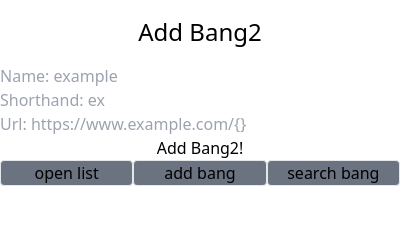
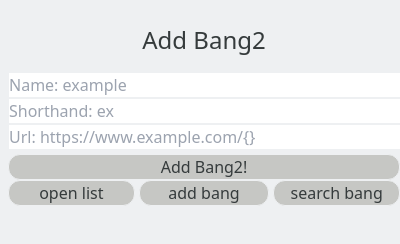
Before and after one commit to HasSak-47/bang2, a browser extension: page src/popup/index.html in a window 400 px wide. Drawn offline with Linux system fonts and the light colour scheme.

Commit message:
typescript?

```diff
--- a/src/popup/index.html
+++ b/src/popup/index.html
@@ -6,16 +6,16 @@
     <link href="output.css" rel="stylesheet">
   </head>
   <body
-    class="text-center w-400px m-auto p-0 ccol-0"
+    class="text-center w-400px bg-ccol-0 p-1 b-1 m-1"
   >
 
     <form id="add-bang" class="">
       <h1>Add Bang2</h1>
-      <input class="add-bang-input" type="text" name="bang-name" placeholder="Name: example" />
-      <input class="add-bang-input" type="text" name="bang-shorthand" placeholder="Shorthand: ex" />
-      <input class="add-bang-input w-full" type="text" name="bang-url" placeholder="Url: https://www.example.com/{}" />
+      <input class="add-bang-input m-px" type="text" name="bang-name" placeholder="Name: example" />
+      <input class="add-bang-input m-px" type="text" name="bang-shorthand" placeholder="Shorthand: ex" />
+      <input class="add-bang-input m-px" type="text" name="bang-url" placeholder="Url: https://www.example.com/{}" />
       <button
-        class="w-full"
+        class="w-full mt-1"
         id="add-bang-button"
         type="submit" /> Add Bang2! </button>
     </form>
@@ -40,11 +40,11 @@
       class="w-full grid grid-flow-row grid-cols-3 grid-rows-1"
       id="options-menu" />
 
-      <button id="option-list" class="menu-button" type="menu"> open list </button>
+      <button id="option-list" class="menu-button mr-1" type="menu"> open list </button>
       <button id="option-add" class="menu-button" type="menu"> add bang </button>
-      <button id="option-search" class="menu-button" type="menu"> search bang </button>
+      <button id="option-search" class="menu-button ml-1" type="menu"> search bang </button>
     </div>
 
   </body>
 </html>
-<script src="script.js"> </script>
+<script type="module" src="script.js"> </script>
--- a/src/popup/input.css
+++ b/src/popup/input.css
@@ -4,18 +4,18 @@
 
 @layer base {
     h1 {
-        @apply p-4 text-2xl
+        @apply p-4 text-2xl text-ccol-4
     }
+
     input {
-        @apply w-full
+        @apply w-full text-ccol-3
+    }
+    button {
+        @apply rounded-xl border border-ccol-0 bg-ccol-1 text-ccol-4
     }
 }
 
-@layer components {
-    .menu-button {
-        @apply rounded border bg-gray-500
-    }
-}
+@layer components { }
 
 /*
 body{
--- a/tailwind.config.js
+++ b/tailwind.config.js
@@ -3,11 +3,11 @@ module.exports = {
   content: ["./src/**/*.{html,js}"],
   theme: {
 		colors: {
-			'ccol-0': '#EEF0F2',
-			'ccol-1': '#C6C7C4',
-			'ccol-2': '#A2999E',
-			'ccol-3': '#846A6A',
-			'ccol-4': '#353B3C',
+			'ccol-0': '#eef0f2',
+			'ccol-1': '#c6c7c4',
+			'ccol-2': '#a2999e',
+			'ccol-3': '#846a6a',
+			'ccol-4': '#353b3c',
 		},
     extend: {
       width: {
--- a/tsconfig.json
+++ b/tsconfig.json
@@ -1,12 +1,12 @@
 {
    "compilerOptions": {
       "strict": true,
-      "module": "commonjs",
-      "target": "es6",
+      "module": "esnext",
+      "target": "esnext",
       "esModuleInterop": true,
       "sourceMap": true,
       "rootDir": "src",
-      "outDir": "dist/js",
+      "outDir": "dist/src",
       "noEmitOnError": true,
       "lib": [ "es2019", "dom", "dom.iterable"],
       "typeRoots": [ "node_modules/@types" ]
```
Also changed, not shown: manifest.json, src/popup/output.css, 1 other file.
